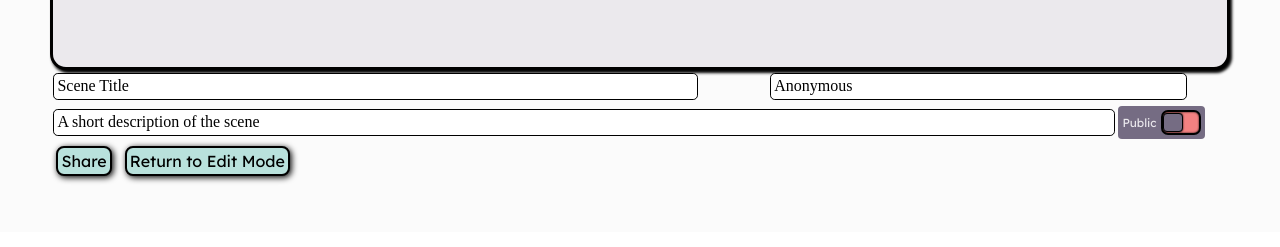
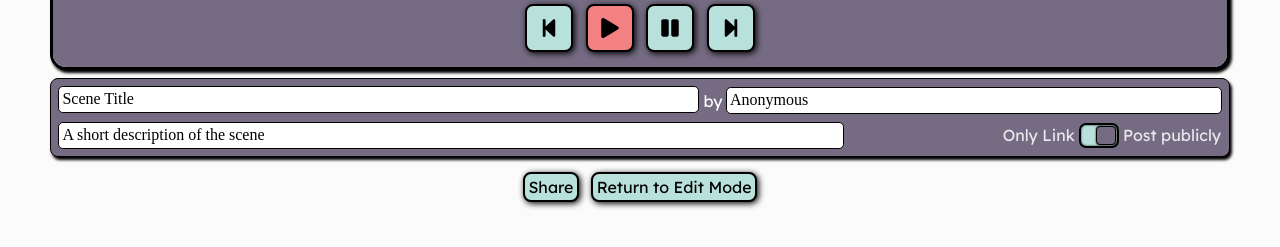
Before and after one commit to hangingpulse/scene-builder, a React (Create React App) app: page /create in a window 1280 px wide. Both pictures are taken after a click on the element "Preview and Share". Shown: the part 363-610 px from the top of the page. Built offline with nearby package versions, Linux system fonts and the light colour scheme; no server answers; a web font is replaced by a local one.

Commit message:
small ui changes plus open ai limit

```diff
--- a/src/components/Animation/index.js
+++ b/src/components/Animation/index.js
@@ -75,7 +75,6 @@ function Animation({ sceneObject, animationstate }) {
                     </SceneContentAnimation>
                 </AnimationContentContainer>
                 <AnimatePresence>
-                    {!(animationStart || animationEnd) ? (
                     <AnimationControls
                         intital={false}
                         animate={animationPlaying && { opacity: 1 }}
@@ -86,9 +85,6 @@ function Animation({ sceneObject, animationstate }) {
                         pauseAnimation={pauseAnimation}
                         changeAnimationItem={changeAnimationItem}
                     />
-                    ) : (
-                        ""
-                    )}
                 </AnimatePresence>
             </AnimationContainer>
         </AnimationAndControls>
--- a/src/components/AnimationPreview/AnimationPreview.style.js
+++ b/src/components/AnimationPreview/AnimationPreview.style.js
@@ -2,20 +2,28 @@ import styled from "styled-components";
 
 const AnimationPreviewContainer = styled.div`
     width: 100%;
+    height: 100vh;
     padding: 5rem;
 
     background-color: ${({ theme }) => theme.colors.background};
 
     display: flex;
     flex-direction: column;
+    gap: 0.8em;
 `;
 
 const SceneDescriptionInputContainer = styled.div`
     width: 100%;
     display: grid;
+    padding: 0.4em;
+    column-gap: 0.8em;
+    background-color: ${({ theme }) => theme.colors.primary};
+    border: 1px solid black;
+    border-radius: 0.8em;
+    box-shadow: ${({ theme }) => theme.boxShadows.mainContainer};
     grid-template-areas:
-        "title title creator"
-        "desc desc desc";
+        "title title title creator creator"
+        "desc desc desc desc pub";
 `;
 
 const TitleContainer = styled.div`
@@ -25,6 +33,16 @@ const TitleContainer = styled.div`
 const CreatorContainer = styled.div`
     width: 100%;
     grid-area: creator;
+    display: flex;
+    align-items: center;
+    justify-content: flex-end;
+    & p {
+        width: 2ch;
+        font-size: ${({ theme }) => theme.fonts.fontSizes.base};
+        font-family: ${({ theme }) => theme.fonts.serif};
+        color: white;
+        display: inline-block;
+    }
 `;
 
 const DescriptionContainer = styled.div`
@@ -33,9 +51,18 @@ const DescriptionContainer = styled.div`
     display: flex;
 `;
 
+const PublicContainer = styled.div`
+    width: 100%;
+    grid-area: pub;
+    display: flex;
+    justify-content: flex-end;
+`;
+
 const ButtonContainer = styled.div`
     width: 100%;
     grid-area: button;
+    display: flex;
+    justify-content: center; ;
 `;
 
 export {
@@ -44,5 +71,6 @@ export {
     TitleContainer,
     ButtonContainer,
     CreatorContainer,
+    PublicContainer,
     DescriptionContainer,
 };
--- a/src/components/AnimationPreview/SceneDescriptionInput.js
+++ b/src/components/AnimationPreview/SceneDescriptionInput.js
@@ -6,17 +6,12 @@ import {
     CreatorContainer,
     SceneDescriptionInputContainer,
     TitleContainer,
-    ButtonContainer,
     DescriptionContainer,
+    PublicContainer,
 } from "./AnimationPreview.style";
 
 function SceneDescriptionInput() {
-    const { previewState, editMetaData, sendScene, sceneId, sceneShared } =
-        useContext(PreviewContext);
-
-    const handleShare = () => {
-        sendScene(previewState);
-    };
+    const { previewState, editMetaData } = useContext(PreviewContext);
 
     return (
         <SceneDescriptionInputContainer>
@@ -27,6 +22,7 @@ function SceneDescriptionInput() {
                 />
             </TitleContainer>
             <CreatorContainer>
+                <p className="Creator">by</p>
                 <TextArea
                     value={previewState.meta.creator}
                     onChange={(e) => editMetaData("CREATOR", e.target.value)}
@@ -39,8 +35,17 @@ function SceneDescriptionInput() {
                         editMetaData("DESCRIPTION", e.target.value)
                     }
                 />
-                <Toggle>Public</Toggle>
             </DescriptionContainer>
+            <PublicContainer>
+                <Toggle
+                    labelOff="Only Link"
+                    labelOn="Post publicly"
+                    value={previewState.meta.public}
+                    onClick={() => editMetaData("PUBLIC")}
+                >
+                    Public
+                </Toggle>
+            </PublicContainer>
         </SceneDescriptionInputContainer>
     );
 }
--- a/src/components/LandingPage/SceneList/SceneList.style.js
+++ b/src/components/LandingPage/SceneList/SceneList.style.js
@@ -1,6 +1,7 @@
 import styled from "styled-components";
 
 const SceneListContainer = styled.div`
+    height: 90vh;
     border: 1px black solid;
     border-radius: 1.2em;
     display: flex;
@@ -36,7 +37,8 @@ const SceneListItemContainer = styled.div`
     padding: 0.4em;
     margin: 0.4em;
 
-    background-color: ${({ theme }) => theme.colors.secondary};
+    background-color: ${({ theme, selected }) =>
+        selected ? theme.colors.highlight : theme.colors.secondary};
     border: 2px solid black;
     border-radius: 0.4rem;
 
--- a/src/components/LandingPage/SceneList/SceneListItem.js
+++ b/src/components/LandingPage/SceneList/SceneListItem.js
@@ -8,10 +8,14 @@ import {
 } from "./SceneList.style";
 
 function SceneListItem({ scene }) {
-    const { changeSelectedScene } = useContext(SceneLibraryContext);
+    const { changeSelectedScene, selectedScene } =
+        useContext(SceneLibraryContext);
 
     return (
-        <SceneListItemContainer onClick={() => changeSelectedScene(scene._id)}>
+        <SceneListItemContainer
+            onClick={() => changeSelectedScene(scene._id)}
+            selected={selectedScene._id === scene._id}
+        >
             <SceneListItemTitle>{scene.title}</SceneListItemTitle>
             <SceneListItemCreator>
                 {` by ${scene.meta.creator}`}
--- a/src/components/LandingPage/index.js
+++ b/src/components/LandingPage/index.js
@@ -17,7 +17,7 @@ function LandingPage() {
                 <GalleryContainer>
                     <SceneLibrary />
                     <CallToActionButton highlighted>
-                        CREATE YOUR OWN SCEENIE
+                        CREATE YOUR OWN SCEENY
                     </CallToActionButton>
                 </GalleryContainer>
                 <AboutSection />
--- a/src/components/TextEditor/index.js
+++ b/src/components/TextEditor/index.js
@@ -17,7 +17,7 @@ const StyledTextArea = styled.textarea`
 `;
 
 function TextEditor() {
-    const { sceneState } = useContext(SceneContext);
+    const { dispatch, sceneState } = useContext(SceneContext);
     const [text, setText] = useState();
     const saveScene = useTextToObjectParser();
     const [getPrompt, openAIText] = useOpenAI();
@@ -38,8 +38,11 @@ function TextEditor() {
     };
 
     const getTextFromOpenAI = () => {
-        console.log(text);
-        getPrompt(text);
+        console.log(sceneState.openAIused);
+        if (sceneState.openAIused < 3) {
+            dispatch({ type: "USE OPENAI" });
+            getPrompt(text);
+        }
     };
 
     return (
--- a/src/components/modularcomponents/Inputs/Input.style.js
+++ b/src/components/modularcomponents/Inputs/Input.style.js
@@ -12,7 +12,7 @@ const InputContainer = styled.input`
 const TextAreaContainer = styled.textarea`
     margin: 0.2em;
     padding: 0.2em;
-    width: 90%;
+    width: 100%;
     height: calc(${({ theme }) => theme.fonts.fontSizes.base} + 0.7em);
     resize: none;
 
--- a/src/components/modularcomponents/Toggle/Toggle.style.js
+++ b/src/components/modularcomponents/Toggle/Toggle.style.js
@@ -8,7 +8,6 @@ const ToggleContainer = styled(motion.div)`
     justify-content: space-between;
     gap: 0.4rem;
     padding: 0.4rem;
-
     border-radius: 0.4rem;
     background-color: ${({ theme }) => theme.colors.primary};
 `;
@@ -40,7 +39,7 @@ const ToggleSwitch = styled(motion.div)`
 
 const ToggleLabel = styled(motion.div)`
     color: ${({ theme }) => theme.colors.primaryLight};
-    font-size: ${({ theme }) => theme.fonts.fontSizes.blockSmall};
+    font-size: ${({ theme }) => theme.fonts.fontSizes.base};
     font-family: ${({ theme }) => theme.fonts.serif};
 `;
 
--- a/src/components/modularcomponents/Toggle/index.js
+++ b/src/components/modularcomponents/Toggle/index.js
@@ -6,13 +6,14 @@ import {
     ToggleSwitchContainer,
 } from "./Toggle.style";
 
-function Toggle({ children, onClick, width, value }) {
+function Toggle({ labelOn, labelOff, onClick, width, value }) {
     return (
         <ToggleContainer width={width}>
-            {children ? <ToggleLabel>{children}</ToggleLabel> : null}
+            {labelOff ? <ToggleLabel>{labelOff}</ToggleLabel> : null}
             <ToggleSwitchContainer onClick={onClick} value={value}>
                 <ToggleSwitch />
             </ToggleSwitchContainer>
+            {labelOn ? <ToggleLabel>{labelOn}</ToggleLabel> : null}
         </ToggleContainer>
     );
 }
--- a/src/context/PreviewContext.js
+++ b/src/context/PreviewContext.js
@@ -51,9 +51,13 @@ function PreviewContextProvider({ children }) {
                 });
                 break;
             case "PUBLIC":
+                console.log(previewState.meta.public);
                 setPreviewState({
                     ...previewState,
-                    meta: { ...previewState.meta, public: value },
+                    meta: {
+                        ...previewState.meta,
+                        public: previewState.meta.public ? false : true,
+                    },
                 });
                 break;
             default:
--- a/src/hooks/useSceneContext.js
+++ b/src/hooks/useSceneContext.js
@@ -15,6 +15,11 @@ function useSceneContext() {
                 clearLocalStorage();
                 return {
                     ...templateScene,
+                };
+            case "USE OPENAI":
+                return {
+                    ...sceneState,
+                    openAIused: sceneState.openAIused + 1,
                 };
             case "EDIT SCENE":
                 const newState = {
```
Lines whose indentation alone changed are shown as unchanged.
